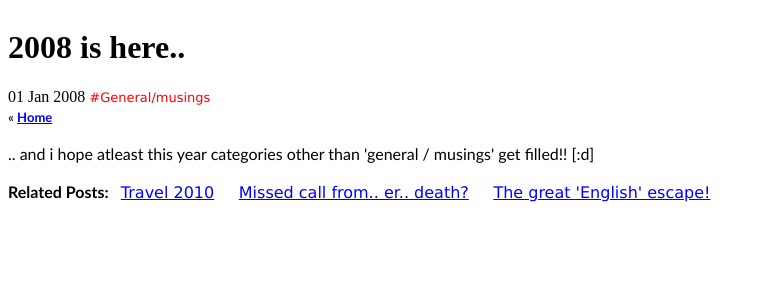
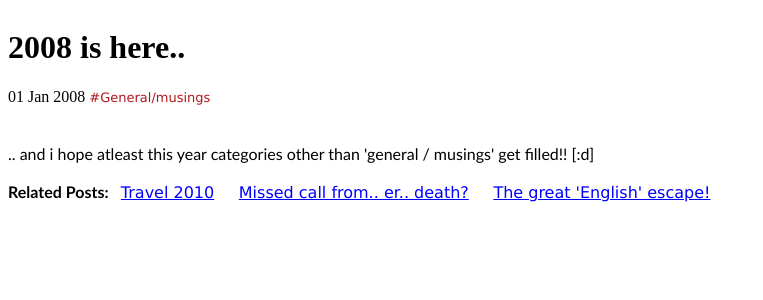
Before and after one commit to anusha-r/anusha-r.github.com, a Jekyll site: the page built from _posts/2008-01-01-2008-is-here.html, in a window 1280 px wide. Shown: the top 300 px of the page, without its empty margins (0-763 px from the left). Built offline with Jekyll 4.4.1, drawn with Linux system fonts in a browser that asks for light colours; Markdown is read by kramdown in place of the engine named in the settings.

Commit message:
layout changes #13

```diff
--- a/_layouts/post.html
+++ b/_layouts/post.html
@@ -4,7 +4,6 @@ layout: default
 
 {{ title }}
 {{ date }}
-<b class="post-date">&laquo;&nbsp;<a href="/index.html">Home</a></b>
 <br/><br/>
 
 <div id="post">
--- a/css/main.css
+++ b/css/main.css
@@ -46,7 +46,7 @@ color: blue;
 .red-color {
 font-family:"Lucida Sans Unicode", "Lucida Grande", sans-serif;
 font-size: small;
-color: red;
+color: #B0171F;
 }
 
 .post-short a {
```
